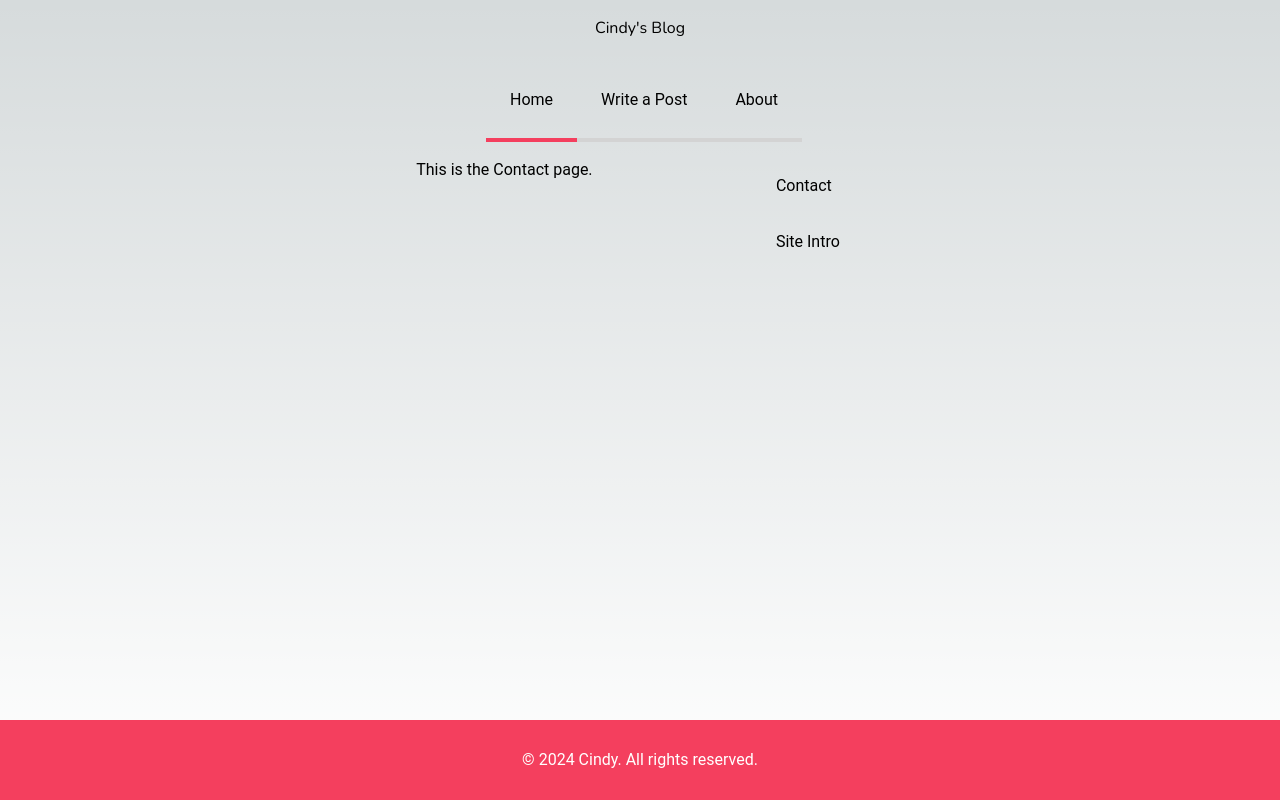
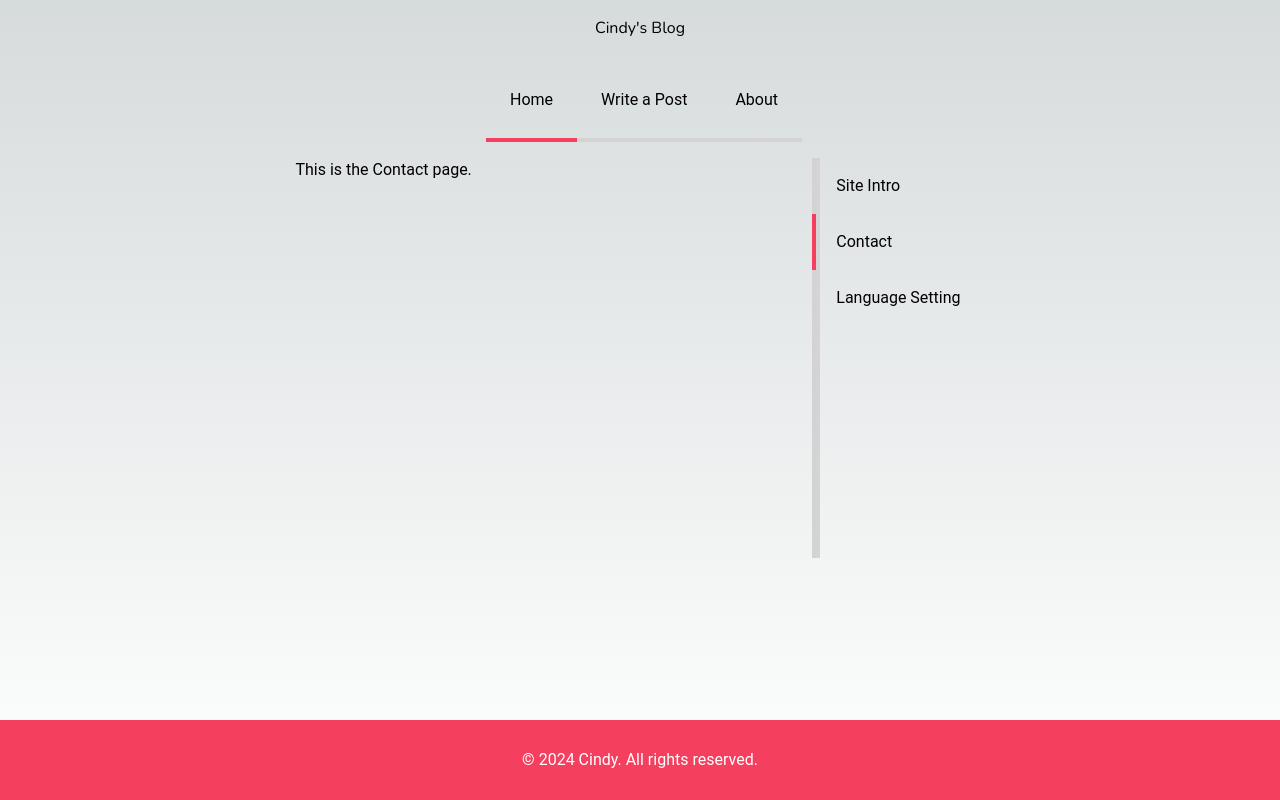
Before and after one commit to cindy951357/react-blog, a Next.js app: page /about/contact in a window 1280 px wide. Built offline with nearby package versions, Linux system fonts and the light colour scheme.

Commit message:
refine about menu

```diff
--- a/src/app/animation.css
+++ b/src/app/animation.css
@@ -89,9 +89,6 @@
   background-color: lightgray;
 }
 
-#about_menu .background-line {
-
-}
 
 .moving-menu-line {
   position: absolute;
--- a/src/components/AboutMenu.tsx
+++ b/src/components/AboutMenu.tsx
@@ -5,11 +5,23 @@ import { useActivePage } from "@/context/ActivePageContext";
 import PlainButton from "./Button/PlainButton";
 
 
-const menuItems = ["/contact", "/site-intro"];
+const menuItems = [
+  {
+    pageName:"Site Intro",
+    href:'/about/site-intro'
+  },{
+    pageName:"Contact",
+    href:'/about/contact'
+  },
+  {
+    pageName:"Language Setting",
+    href:'/about/language-setting'
+  },
+];
 const AboutMenu = () => {
   const router = useRouter();
   const { activeAboutPage, setActiveAboutPage } = useActivePage();
-  const activeIndex = menuItems.indexOf(activeAboutPage);
+  const activeIndex = menuItems.findIndex(item => item.pageName === activeAboutPage);
   const [linkVerticalHeights, setLinkHeights] = useState<number[]>([]);
   const [topOffset, setTopOffset] = useState<number>(0);
 
@@ -24,14 +36,13 @@ const AboutMenu = () => {
       const heights = Array.from(linkElements).map(
         (link) => (link as HTMLElement).offsetHeight
       );
-      console.log('TODO:',heights)
       setLinkHeights(heights);
     };
 
     updateLineHeights();
-    window.addEventListener("resize about menu", updateLineHeights);
+    window.addEventListener("resize-abut-menu", updateLineHeights);
     return () => {
-      window.removeEventListener("resize about menu", updateLineHeights);
+      window.removeEventListener("resize-about-menu", updateLineHeights);
     };
   }, []);
 
@@ -52,11 +63,12 @@ const AboutMenu = () => {
 
 
   return (
-    <nav id='about_menu flex flex-row'>
+    <nav id='about_menu relative'>
       {/**sliding-about-menu-line-container 與  aboutlink-href-container 之間是 flex-row 的關係*/}
+        <div className="invariant-bg-line-absolute absolute w-2 flex bg-neutral-300 h-[400px] p-0 m-0">
           {linkVerticalHeights.length === menuItems.length && (
-          <div className="sliding-about-menu-line-container flex h-full w-2 relative mr-0">
-            <div className="background-line h-full">
+              <div className="sliding-about-menu-line-container flex w-2 relative mr-0 flex">
+                <div className="background-line h-full bg-neutral-200">
                   <div
                     id="moving_about_menu_line"
                     className="moving-about-menu-line bg-rose-500"
@@ -67,39 +79,26 @@ const AboutMenu = () => {
                 </div>
               </div>
             )}
+      </div>
       <ul className='about-link-href-container flex flex-col'>
-        <li className='flex'>
-          <Link href="/about/site-intro" legacyBehavior>
+        {menuItems.map(item => (
+          <li key={item.pageName} className='flex'>
+            <Link href={item.href} legacyBehavior>
               <a>
                 <PlainButton
-                  btnText={"Contact"}
+                  btnText={item.pageName}
                   color={
-                    activeAboutPage === "/about/contact" ? "LavenderBlush" : "defaultColor"
+                    activeAboutPage === item.href ? "LavenderBlush" : "defaultColor"
                   }
                   onClick={() => {
-                    setActiveAboutPage("/contact");
-                    navigateTo("/about/contact");
+                    setActiveAboutPage(item.pageName);
+                    navigateTo(item.href);
                   }}
                 />
               </a>
             </Link>
           </li>
-        <li className='flex'>
-        <Link href="/about/site-intro" legacyBehavior>
-            <a>
-                <PlainButton
-                  btnText={"Site Intro"}
-                  color={
-                    activeAboutPage === "/about/site-intro" ? "LavenderBlush" : "defaultColor"
-                  }
-                  onClick={() => {
-                    setActiveAboutPage("/site-intro");
-                    navigateTo("/about/site-intro");
-                  }}
-                />
-              </a>
-          </Link>
-        </li>
+        ))}
       </ul>
     </nav>
   );
--- /dev/null
+++ b/src/components/LangSetting.tsx
@@ -0,0 +1,7 @@
+const LangSettingPage = () => {
+  return (
+      <div className="lang-setting-component">Language Setting</div>
+  );
+};
+
+export default LangSettingPage;
--- a/src/context/ActivePageContext.tsx
+++ b/src/context/ActivePageContext.tsx
@@ -11,7 +11,7 @@ const ActivePageContext = createContext<ActivePageContextType | undefined>(undef
 
 export const ActivePageProvider: React.FC<{ children: ReactNode }> = ({ children }) => {
     const [activePage, setActivePage] = useState<string>('/');
-    const [activeAboutPage, setActiveAboutPage] = useState<string>('/about-contact');
+    const [activeAboutPage, setActiveAboutPage] = useState<string>('Contact');
 
     return (
         <ActivePageContext.Provider value={{ activePage, setActivePage,
--- /dev/null
+++ b/src/pages/about/language-setting.tsx
@@ -0,0 +1,12 @@
+import AboutLayout from '@/components/AboutLayout';
+import LangSetting from '@/components/LangSetting';
+
+const LangSettingPage = () => {
+  return (
+    <AboutLayout>
+      <LangSetting />
+    </AboutLayout>
+  );
+};
+
+export default LangSettingPage;
--- a/tailwind.config.ts
+++ b/tailwind.config.ts
@@ -17,6 +17,12 @@ const config: Config = {
         sans: ['Roboto', 'Arial', 'sans-serif'],
         serif: ['Nunito Sans', 'Merriweather', 'serif'],
       },
+      colors: {
+        primary: {
+          DEFAULT: '#f43f5e', // rose-500
+        },
+        skin: '#ffe5c8',
+      }
     },
   },
   plugins: [],
```
Lines whose indentation alone changed are shown as unchanged.
